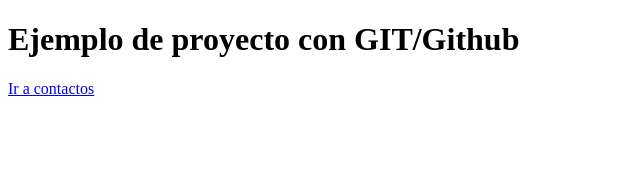
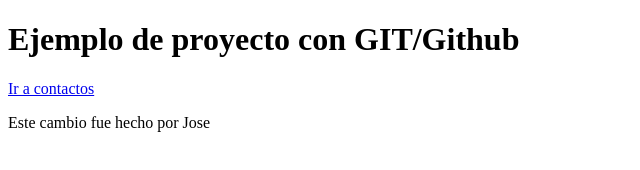
Before and after one commit to lpueyoUADE/TecnologiasWebTest, a plain HTML site: page index.html in a window 1280 px wide. Shown: the whole page, without its empty margins (0-640 px from the left). Drawn offline with Linux system fonts and the light colour scheme.

Commit message:
Agrego parrafo con firma.

```diff
--- a/index.html
+++ b/index.html
@@ -11,6 +11,8 @@
 
     <a href="pages/contact.html">Ir a contactos</a>
 
+    <p>Este cambio fue hecho por Jose</p>
+
     <script src="src/main.js"></script>
 </body>
 </html>
```
